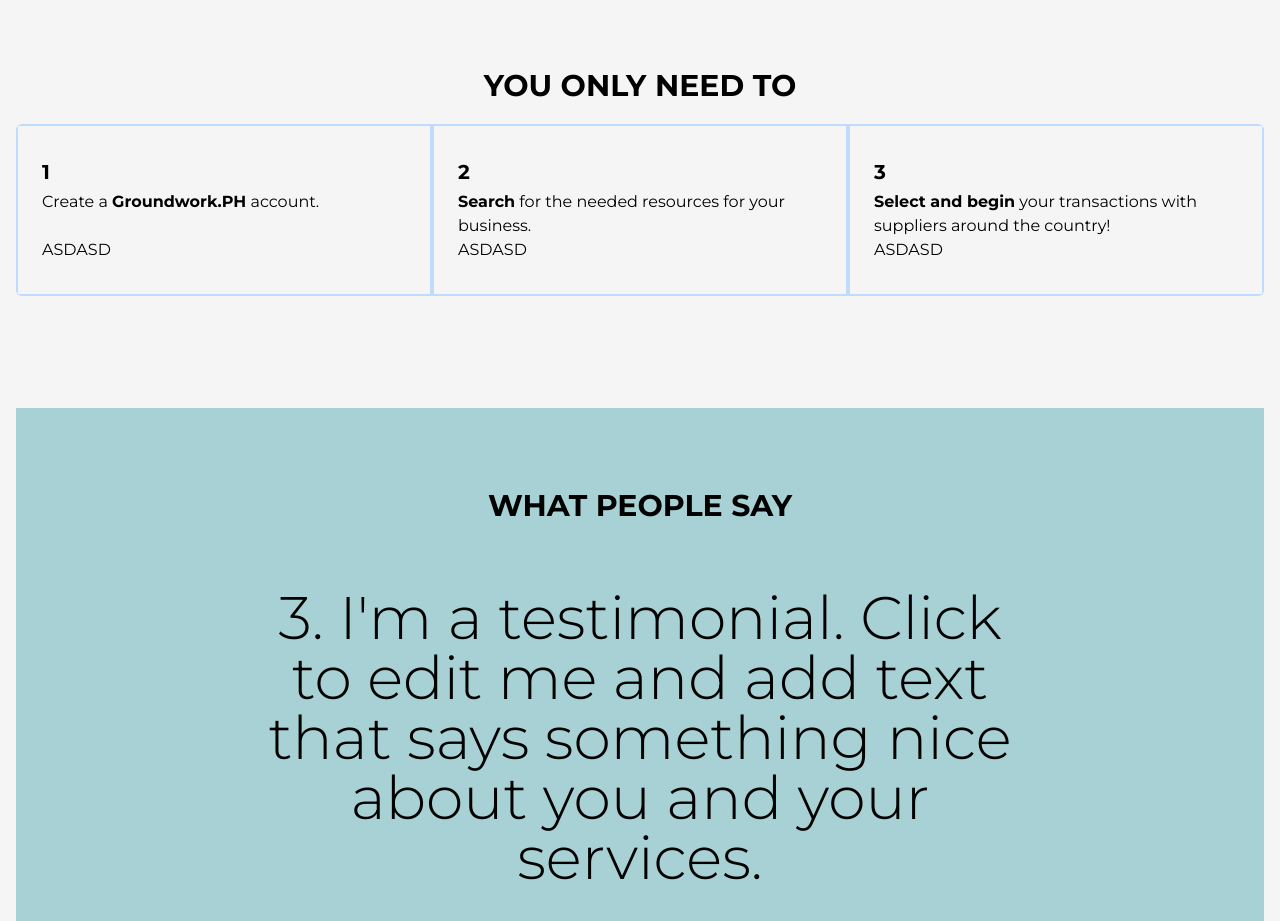
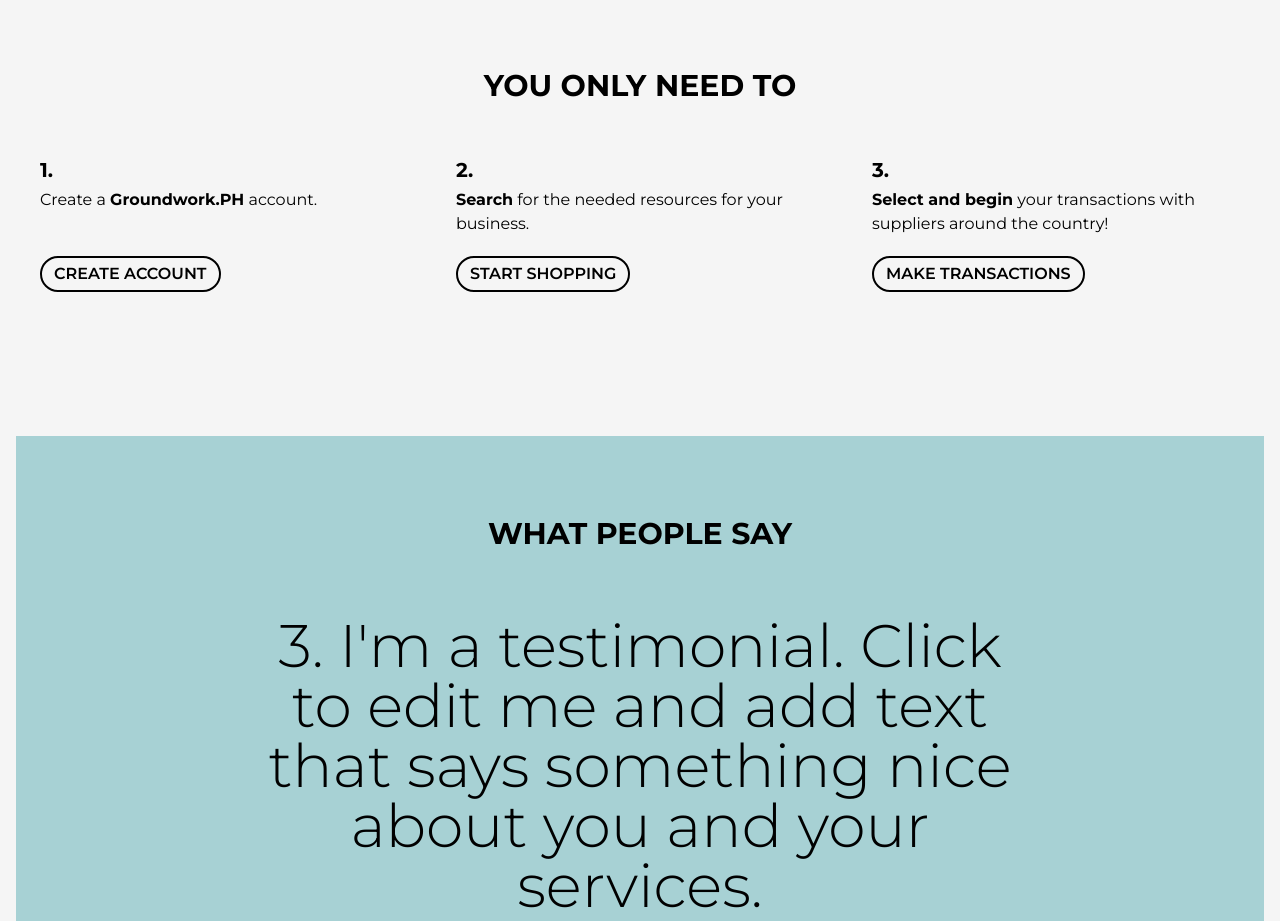
Before and after one commit to princejoogie/ground-work-landing, a Next.js app: page / in a window 1280 px wide. Shown: the part 1000-1921 px from the top of the page. Built offline with nearby package versions, Linux system fonts and the light colour scheme.

Commit message:
Made some tweaks

```diff
--- a/src/components/buttons/LinkButton.tsx
+++ b/src/components/buttons/LinkButton.tsx
@@ -3,13 +3,13 @@ import Link from 'next/link';
 
 type TargetType = '_self' | '_blank' | '_parent' | '_top';
 
-type RelType = 'noreferrer' | 'noopener' | 'nofollow' | 'opener';
+// type RelType = 'noreferrer' | 'noopener' | 'nofollow' | 'opener';
 
 interface LinkButtonProps {
   href: string;
   text: string;
   target?: TargetType;
-  rel?: RelType;
+  rel?: string;
   className?: string;
 }
 
--- a/src/components/home/HowToUse.tsx
+++ b/src/components/home/HowToUse.tsx
@@ -2,6 +2,7 @@ import React from 'react';
 import Image from 'next/image';
 import Link from 'next/link';
 import logo from '../../../public/assets/images/logo1.png';
+import { LinkButton } from '../buttons';
 
 const steps = [
   {
@@ -10,7 +11,8 @@ const steps = [
         Create a <strong>Groundwork.PH</strong> account.
       </h4>
     ),
-    color: 'bg-yellow-100',
+    href: '/s',
+    ctaText: 'Create Account',
   },
   {
     Text: () => (
@@ -18,8 +20,8 @@ const steps = [
         <strong>Search</strong> for the needed resources for your business.
       </h4>
     ),
-
-    color: 'bg-purple-100',
+    href: '/s',
+    ctaText: 'Start shopping',
   },
   {
     Text: () => (
@@ -28,7 +30,8 @@ const steps = [
         around the country!
       </h4>
     ),
-    color: 'bg-blue-100',
+    href: '/s',
+    ctaText: 'Make transactions',
   },
 ];
 
@@ -56,30 +59,18 @@ const Testimonial = () => {
       </div>
       <div className=' my-28'>
         <h2 className='mb-5 home-headings'>YOU ONLY NEED TO</h2>
-        {/* <div className='flex flex-col w-full my-4 overflow-hidden font-semibold text-center rounded-xl md:rounded-full md:h-40 md:flex-row text-md lg:text-xl'>
-          {steps.map(({ text, color }, i) => (
+
+        <div className='grid grid-cols-1 overflow-hidden rounded-md md:grid-cols-3'>
+          {steps.map(({ Text, href, ctaText }, i) => (
             <div
               key={i}
-              className={`flex items-center justify-center w-full px-5 h-28 md:h-40 lg:px-16 md:w-1/3 ${color}`}
-            >
-              <h4>{text}</h4>
-            </div>
-          ))}
-        </div> */}
-        <div className='grid grid-cols-3 overflow-hidden rounded-md'>
-          {steps.map(({ Text, color }, i) => (
-            <div
-              key={i}
-              className={`flex flex-col justify-between items-start   py-8 px-6 border-solid border-blue-200 border-2`}
+              className={`flex flex-col justify-between items-start   py-8 px-6 `}
             >
               <div>
-                <h3 className='mb-1 text-xl font-bold'>{i + 1}</h3>
+                <h3 className='mb-1 text-xl font-bold'>{i + 1}.</h3>
                 <Text />
               </div>
-
-              <Link href=''>
-                <a>ASDASD</a>
-              </Link>
+              <LinkButton className='px-3 py-1 mt-5' href={href} text={ctaText} target='_blank' rel='noreferrer noopener'/>
             </div>
           ))}
         </div>
```
